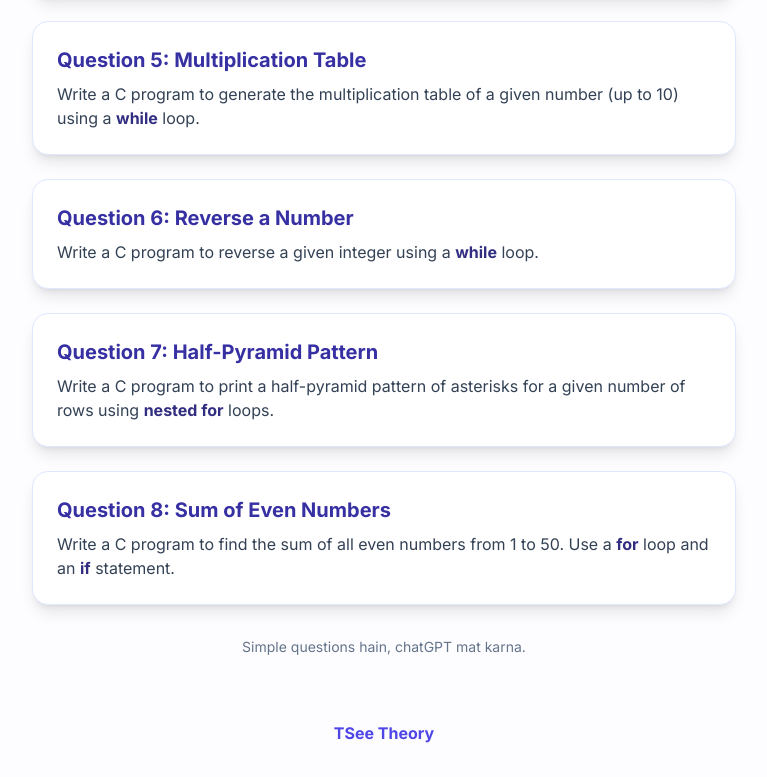
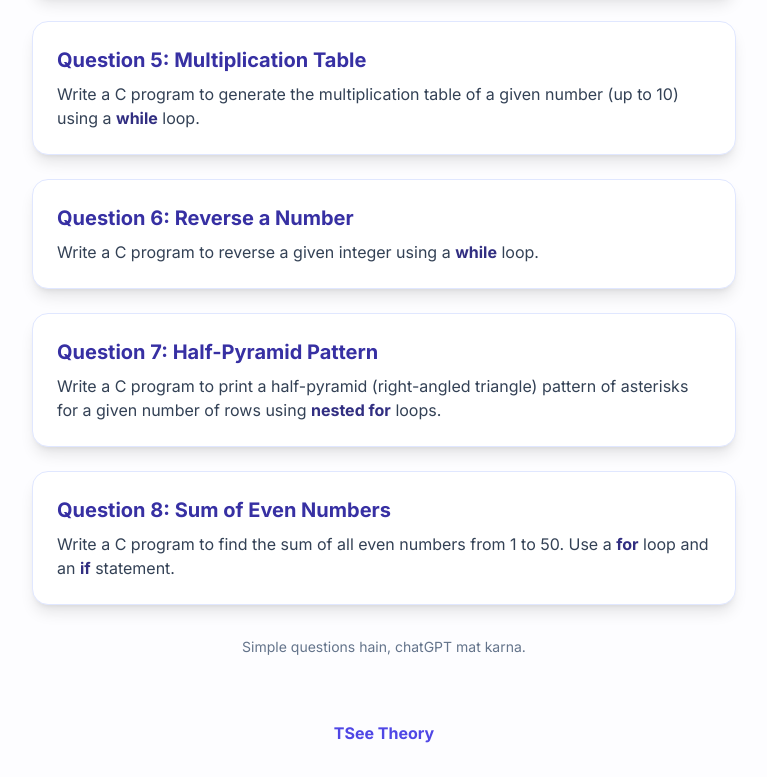
Before and after one commit to Gaurav0963/clab3, a plain HTML site: page index.html in a window 1280 px wide. Shown: the part 727-1504 px from the top of the page, without its empty margins (256-1023 px from the left). Drawn offline with nearby package versions, Linux system fonts and the light colour scheme.

Commit message:
Update index.html

```diff
--- a/index.html
+++ b/index.html
@@ -44,7 +44,7 @@
                 { id: 4, title: 'Factorial of a Number', question: 'Write a C program to calculate the factorial of a number entered by the user. Use a <strong>for</strong> loop. (Factorial of n = 1*2*3...*n)' },
                 { id: 5, title: 'Multiplication Table', question: 'Write a C program to generate the multiplication table of a given number (up to 10) using a <strong>while</strong> loop.' },
                 { id: 6, title: 'Reverse a Number', question: 'Write a C program to reverse a given integer using a <strong>while</strong> loop.' },
-                { id: 7, title: 'Half-Pyramid Pattern', question: 'Write a C program to print a half-pyramid pattern of asterisks for a given number of rows using <strong>nested for</strong> loops.' },
+                { id: 7, title: 'Half-Pyramid Pattern', question: 'Write a C program to print a half-pyramid (right-angled triangle) pattern of asterisks for a given number of rows using <strong>nested for</strong> loops.' },
                 { id: 8, title: 'Sum of Even Numbers', question: 'Write a C program to find the sum of all even numbers from 1 to 50. Use a <strong>for</strong> loop and an <strong>if</strong> statement.' }
             ];
 
```
